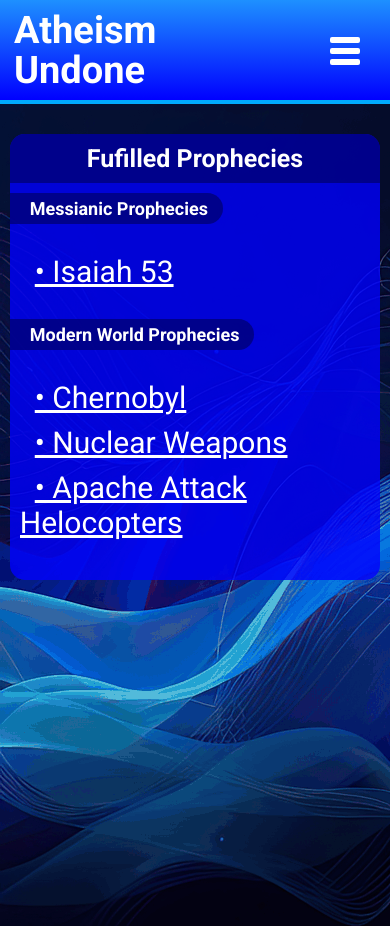
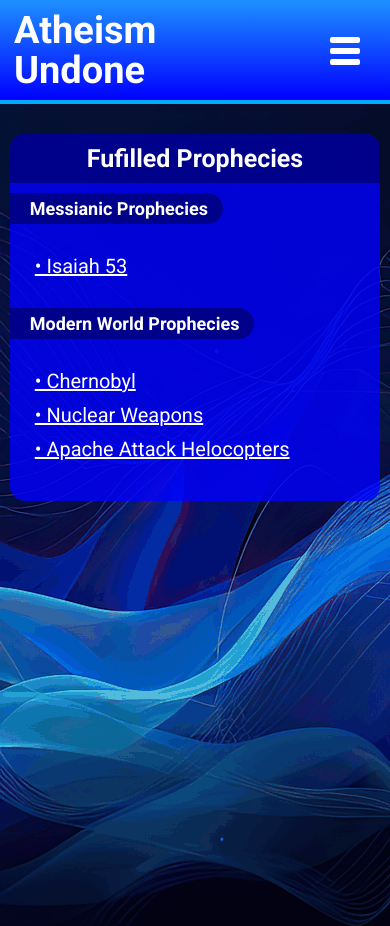
Before and after one commit to BlueCodeKing/Atheism-Undone, a plain HTML site: page index.html in a window 390 px wide. Shown: the top 926 px of the page. Drawn offline with Linux system fonts and the light colour scheme.

Commit message:
Add files via upload

```diff
--- a/css/main1.css
+++ b/css/main1.css
@@ -60,4 +60,8 @@ div ul li a:hover {
         font-size: 18px;
     }
 
+    div.mainBody ul li a {
+        font-size: 20px;
+    }
+
 }
```
